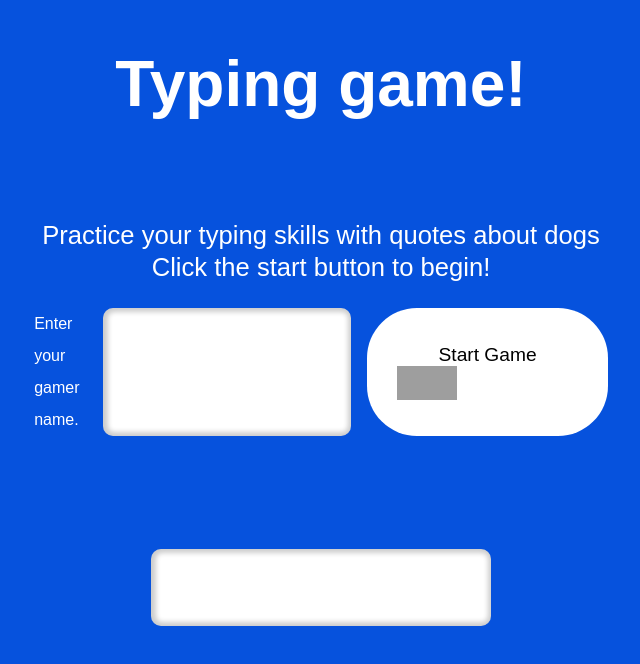
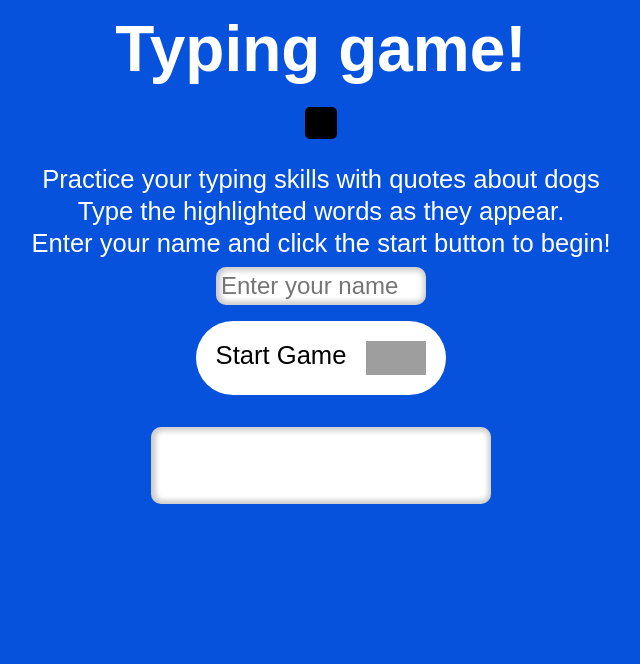
Before and after one commit to anh-p/typingGame, a plain HTML site: page index.html in a window 1280 px wide. Shown: the whole page, without its empty margins (319-959 px from the left). Drawn offline with Linux system fonts and the light colour scheme; grey boxes are pictures that could not be loaded.

Commit message:
styling changes

```diff
--- a/index.html
+++ b/index.html
@@ -12,12 +12,11 @@
         <h1>Typing game!</h1>
         <ul id="scores-unordered-list">
         </ul>
-    <p>Practice your typing skills with quotes about dogs<br>
-        Click the start button to begin!
+    <p>Practice your typing skills with quotes about dogs<br>Type the highlighted words as they appear.
+        <br>Enter your name and click the start button to begin!
     </p>
     <div class="new">
-        <label for="gamer-name">Enter your gamer name.</label>
-        <input type="text" id="gamer-name"></input>
+        <input type="text" id="gamer-name" placeholder="Enter your name"></input>
         <button type="button" class="button" id="start">Start Game <i class="rocket"></i></button>
     </div>
 
--- a/style.css
+++ b/style.css
@@ -1,5 +1,5 @@
 main {
-    display: grid;
+    display:grid;
     place-items: center;
     max-width: 640px;
     margin: 0 auto;
@@ -12,12 +12,14 @@ h1 {
     font-weight: bold;
     font-size: 4em;
     line-height: 105%;
-    color: white
+    color:white;
+    margin: .5rem;
 }
 
 p {
     text-align: center;
     font-size: 1.6em;
+    margin: .5rem;
 }
 
 body {
@@ -38,6 +40,14 @@ button {
     overflow: hidden;
 }
 
+ul {
+    list-style: none;
+    background-color: black;
+    color:#FFC312;
+    border-radius: 5px;
+    padding: 1rem;
+}
+
 input {
     width: 300px;
     padding: 20px;
@@ -47,11 +57,20 @@ input {
     box-shadow: inset 1px 0px 5px 4px rgba(0,0,0,0.2);
 }
 
+#gamer-name {
+    display:block;
+    padding: 5px;
+    width: 200px;
+    font-size: 1.5em;
+    margin: 0 auto;
+    margin-bottom: 1rem;
+}
+
 .congrats {
     text-transform: uppercase;
-    font-size: 3em;
+    font-size: 2em;
     font-weight: bold;
-    color: #FFC312;
+    color: #FFC312
 }
 
 .error {
@@ -98,17 +117,17 @@ span::after {
 }
 
 @keyframes shake {
-    0% { transform: translate(1px, 1px) rotate(0deg); }
-   10% { transform: translate(-1px, -2px) rotate(-1deg); }
-   20% { transform: translate(-3px, 0px) rotate(1deg); }
-   30% { transform: translate(3px, 2px) rotate(0deg); }
-   40% { transform: translate(1px, -1px) rotate(1deg); }
-   50% { transform: translate(-1px, 2px) rotate(-1deg); }
-   60% { transform: translate(-3px, 1px) rotate(0deg); }
-   70% { transform: translate(3px, 1px) rotate(-1deg); }
-   80% { transform: translate(-1px, -1px) rotate(1deg); }
-   90% { transform: translate(1px, 2px) rotate(0deg); }
-   100% { transform: translate(1px, -2px) rotate(-1deg); }
+    0% {transform: translate(1px, 1px) rotate(0deg);}
+    10% {transform: translate(-1px, -2px) rotate(-1deg);}
+    20% {transform: translate(-3px, 0px) rotate(1deg);}
+    30% {transform: translate(3px, 2px) rotate(0deg);}
+    40% {transform: translate(1px, -1px) rotate(1deg);}
+    50% {transform: translate(-1px, 2px) rotate(-1deg);}
+    60% {transform: translate(-3px, 1px) rotate(0deg);}
+    70% {transform: translate(3px, 1px) rotate(-1deg);}
+    80% {transform: translate(-1px, -1px) rotate(1deg);}
+    90% {transform: translate(1px, 2px) rotate(0deg);}
+    100% {transform: translate(1px, -2px) rotate(-1deg);}
 }
 
 @keyframes zoomOutRight {
@@ -131,25 +150,3 @@ span::after {
   width: 1px !important;
   white-space: nowrap !important;
 }
-
-  .new {
-    display: flex;
-    margin-bottom: 10px;
-}
-
-#start {
-    display:block;
-    width: 100%;
-    padding: 10px;
-    border: 0;
-    font-size: 1.2em;
-}
-
-#gamer-name {
-    display:block;
-    width: 100%;
-    padding: 10px;
-    border: 0;
-    font-size: 1.2em;
-    margin-right: 1rem;
-}
```
Also changed, not shown: 1 other file. Lines whose indentation alone changed are shown as unchanged.
